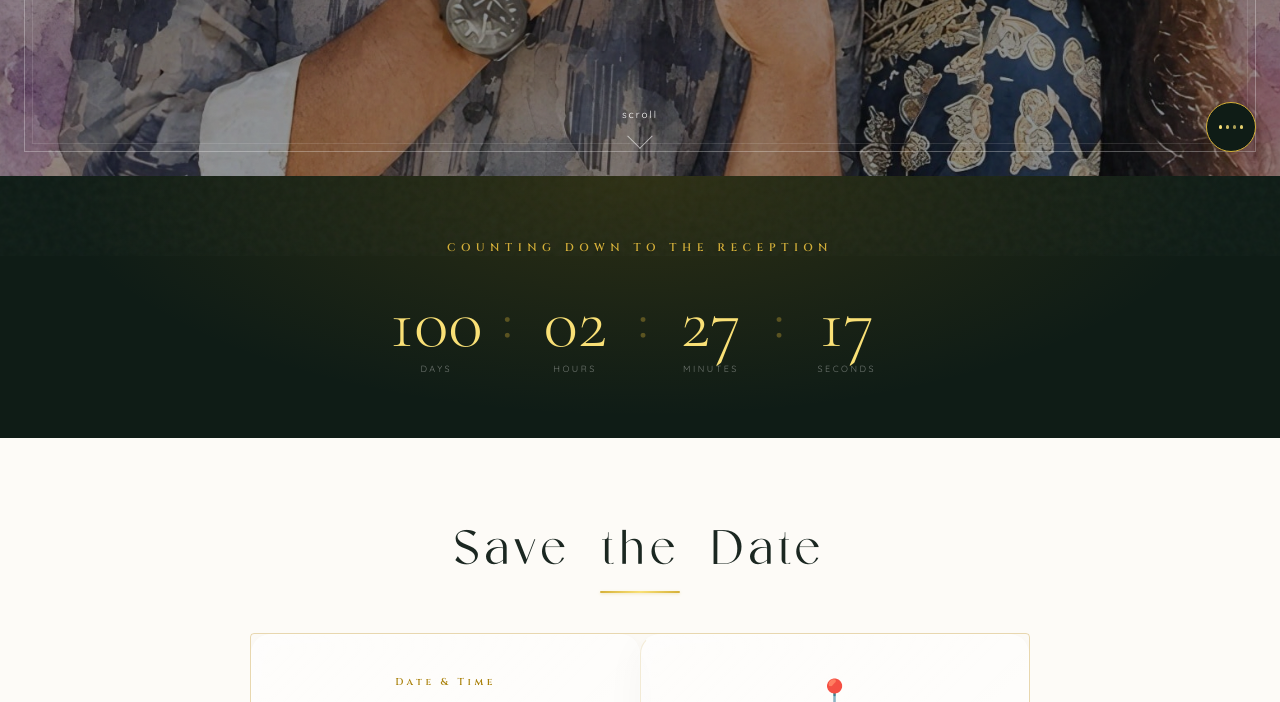
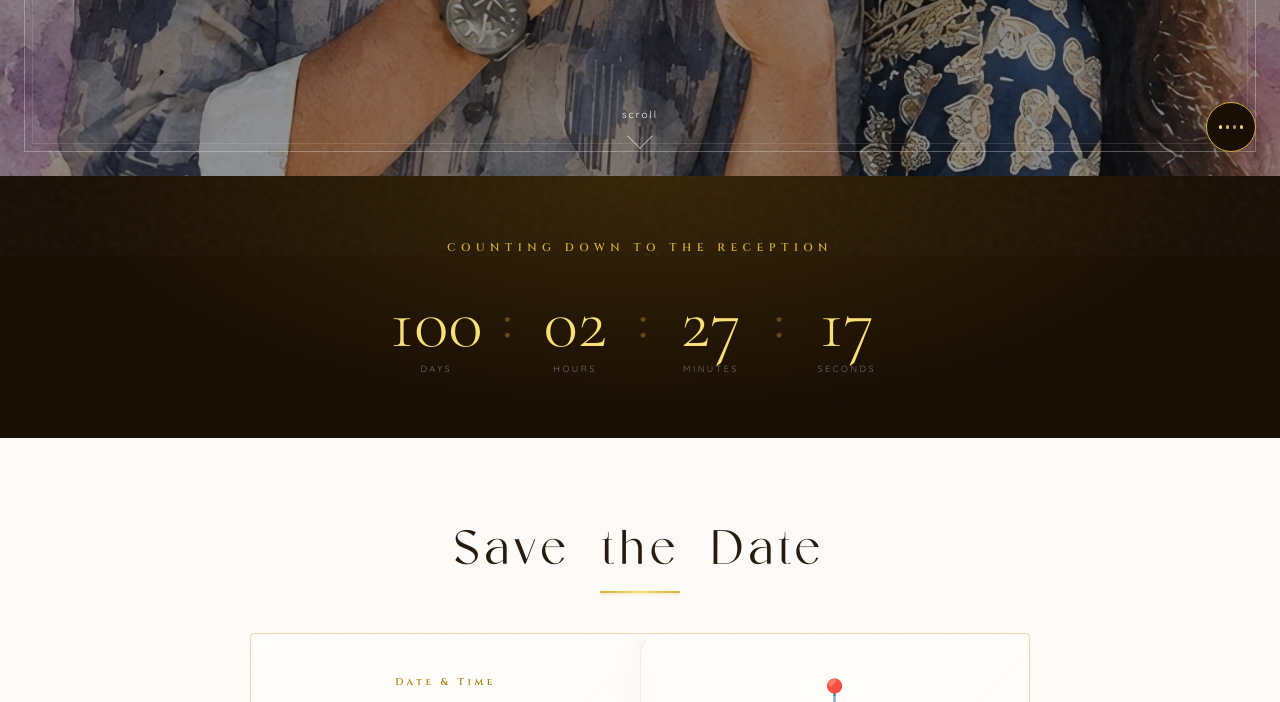
Before and after one commit to vinayaknj/vinayak_sethu, a plain HTML site: page index.html in a window 1280 px wide. Shown: the part 624-1326 px from the top of the page. Drawn offline with nearby package versions, Linux system fonts and the light colour scheme; animation ran at ten frames a second.

Commit message:
style: revert dark color back to rich brown

```diff
--- a/index.html
+++ b/index.html
@@ -51,7 +51,7 @@
       --gold-metallic: linear-gradient(135deg, #D4AF37 0%, #F9E076 50%, #D4AF37 100%);
       --crimson: #8B1A1A;
       --cream: #FDFBF7;
-      --dark: #0f1c16; /* Deep elegant green/charcoal */
+      --dark: #1A0F05; /* Rich espresso brown */
       --muted: #8E7356;
       --muted-deep: #5D4B37;
       --glass-bg: rgba(255, 255, 255, 0.45);
```
